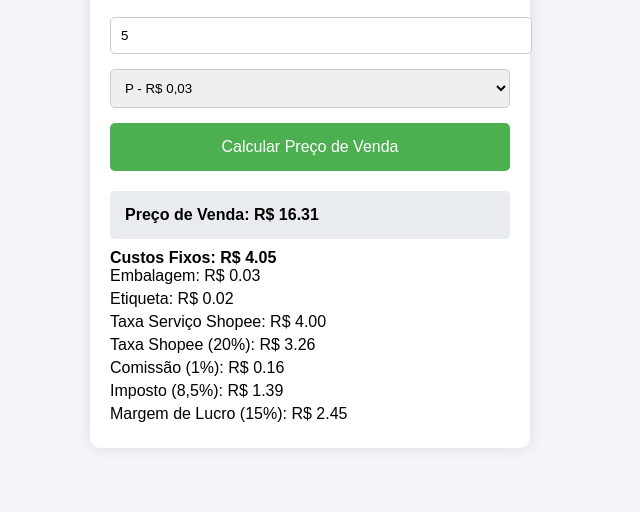
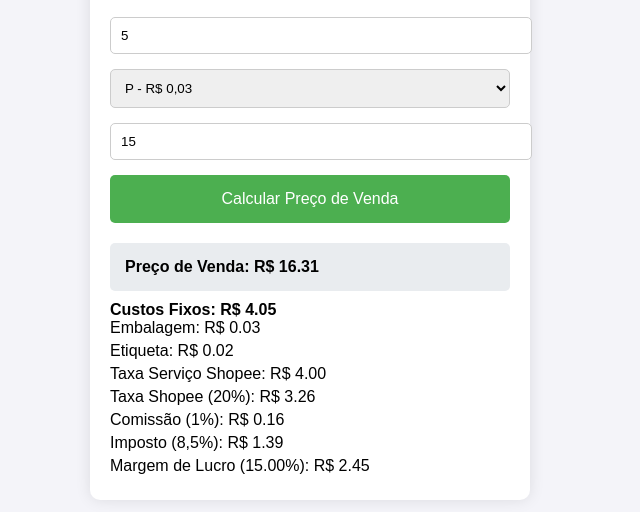
Before and after one commit to Ehlisson/calculadora-shopee, a plain HTML site: page index.html in a window 1280 px wide. Both pictures are taken after typing "5" into the empty fields and a click on the button "Calcular Preço de Venda". Shown: the part 92-604 px from the top of the page, without its empty margins (330-970 px from the left). Drawn offline with Linux system fonts and the light colour scheme.

Commit message:
index.html

```diff
--- a/index.html
+++ b/index.html
@@ -55,6 +55,7 @@
       <option value="2.13">CX - R$ 2,13</option>
       <option value="0.00">VAZIO - R$ 0,00</option>
     </select>
+    <input type="number" id="margemLucro" placeholder="Margem de Lucro (%)" step="0.01" value="15">
     <button id="calcular">Calcular Preço de Venda</button>
     <div class="result" id="resultado"></div>
     <div class="details" id="detalhes"></div>
@@ -64,6 +65,7 @@
     document.getElementById('calcular').addEventListener('click', function() {
       let custo = parseFloat(document.getElementById('custo').value);
       let embalagem = parseFloat(document.getElementById('embalagem').value);
+      let margemLucro = parseFloat(document.getElementById('margemLucro').value) / 100;
 
       if (isNaN(custo)) {
         document.getElementById('resultado').innerText = 'Por favor, insira um valor válido.';
@@ -79,7 +81,6 @@
       const taxaShopee = 0.20;
       const comissao = 0.01;
       const imposto = 0.085;
-      const margemLucro = 0.15;
 
       // Fórmula para o preço de venda
       let precoVenda = (custo + custosFixos) / (1 - (taxaShopee + comissao + imposto + margemLucro));
@@ -94,7 +95,7 @@
       let detalheTaxaShopee = `Taxa Shopee (20%): R$ ${(taxaShopee * precoVenda).toFixed(2)}`;
       let detalheComissao = `Comissão (1%): R$ ${(comissao * precoVenda).toFixed(2)}`;
       let detalheImposto = `Imposto (8,5%): R$ ${(imposto * precoVenda).toFixed(2)}`;
-      let detalheMargemLucro = `Margem de Lucro (15%): R$ ${(margemLucro * precoVenda).toFixed(2)}`;
+      let detalheMargemLucro = `Margem de Lucro (${(margemLucro * 100).toFixed(2)}%): R$ ${(margemLucro * precoVenda).toFixed(2)}`;
 
       document.getElementById('resultado').innerText = `Preço de Venda: R$ ${precoVenda.toFixed(2)}`;
       document.getElementById('detalhes').innerHTML = `
```
